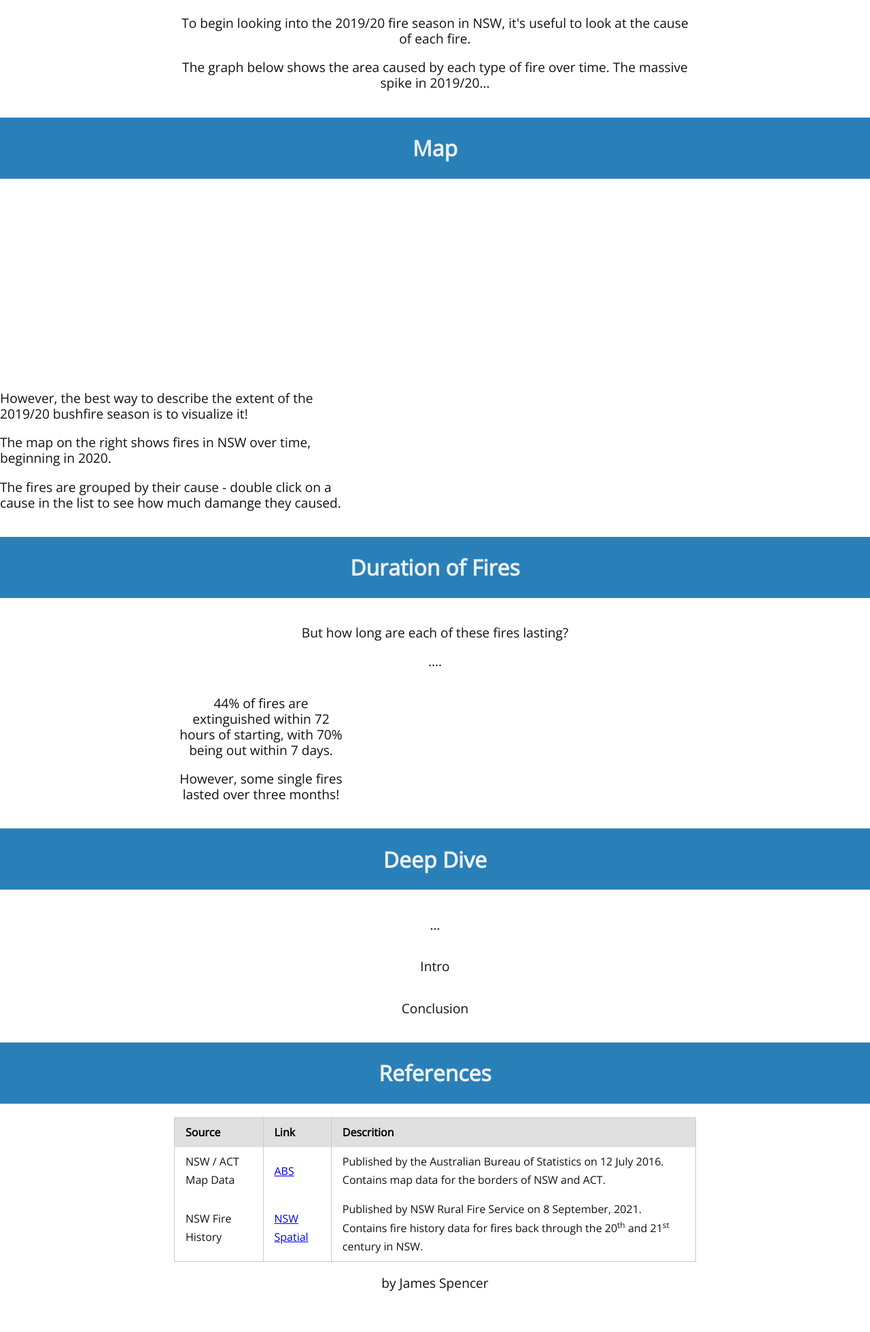
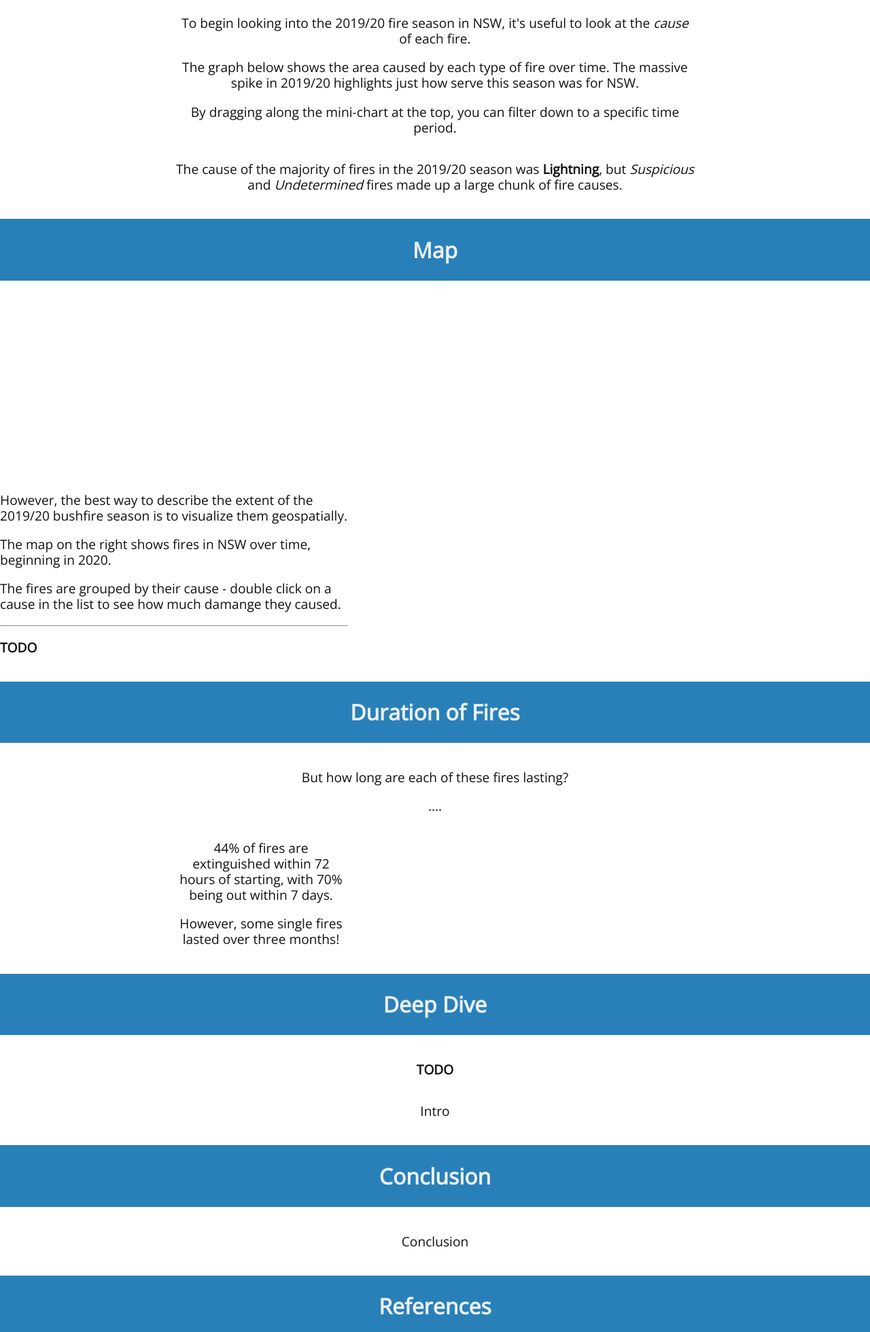
Before and after one commit to jcspencer/FIT3179, a plain HTML site: page index.html in a window 1280 px wide. Shown: the part 751-2711 px from the top of the page at 68% size. Before the commit the page ends 2669 px from the top, so only its background shows below. Drawn offline with nearby package versions, Linux system fonts and the light colour scheme; a script that the page names is missing.

Commit message:
Add text

```diff
--- a/index.html
+++ b/index.html
@@ -41,6 +41,7 @@
                             class="pure-menu-link">Duration</a></li>
                     <li class="pure-menu-item pure-menu-selected"><a href="#deep_dive" class="pure-menu-link">Deep
                             Dive</a></li>
+                    <li class="pure-menu-item pure-menu-selected"><a href="#conclusion" class="pure-menu-link">Conclusion</a></li>
                     <li class="pure-menu-item pure-menu-selected"><a href="#references"
                             class="pure-menu-link">References</a></li>
                 </ul>
@@ -114,13 +115,17 @@
                 <div class="pure-u-3-5">
                     <div class="figure">
                         <p style="text-align: center;">
-                            To begin looking into the 2019/20 fire season in NSW, it's useful to look at the cause of
+                            To begin looking into the 2019/20 fire season in NSW, it's useful to look at the <i>cause</i> of
                             each fire.
                         </p>
 
                         <p style="text-align: center;">
                             The graph below shows the area caused by each type of fire over time. The massive spike in
-                            2019/20...
+                            2019/20 highlights just how serve this season was for NSW.
+                        </p>
+
+                        <p style="text-align: center;">
+                            By dragging along the mini-chart at the top, you can filter down to a specific time period.
                         </p>
                     </div>
                 </div>
@@ -138,6 +143,25 @@
                 <div class="pure-u-4-24">
                 </div>
             </div>
+
+
+            <div class="pure-g" id="row1">
+                <div class="pure-u-1-5">
+                </div>
+
+                <div class="pure-u-3-5">
+                    <div class="figure">
+                        <p style="text-align: center;">
+                            The cause of the majority of fires in the 2019/20 season was <b>Lightning</b>, but <i>Suspicious</i> and <i>Undetermined</i> fires made up a large chunk of fire causes.
+                        </p>
+                    </div>
+                </div>
+
+                <div class="pure-u-1-5">
+                </div>
+            </div>
+
+            <!-- Map -->
 
             <div class="pure-g spacer" id="map">
                 <div class="pure-u-1-5"></div>
@@ -162,15 +186,17 @@
                         <br />
                         <br />
                         <p>
-                            However, the best way to describe the extent of the 2019/20 bushfire season is to visualize
-                            it!
+                            However, the best way to describe the extent of the 2019/20 bushfire season is to visualize them geospatially.
                         </p>
                         <p>
                             The map on the right shows fires in NSW over time, beginning in 2020.
                         </p>
                         <p>
-                            The fires are grouped by their cause - double click on a cause in the list to see how much
-                            damange they caused.
+                            The fires are grouped by their cause - double click on a cause in the list to see how much damange they caused.
+                        </p>
+                        <hr />
+                        <p>
+                            <b>TODO</b>
                         </p>
                     </div>
                 </div>
@@ -180,7 +206,7 @@
                 </div>
             </div>
 
-
+            <!-- Fire Duration -->
 
             <div class="pure-g spacer" id="duration">
                 <div class="pure-u-1-5"></div>
@@ -245,7 +271,7 @@
                 </div>
             </div>
 
-            <!-- Header for Time -->
+            <!-- Deep Dive -->
             <div class="pure-g spacer" id="deep_dive">
                 <div class="pure-u-1-5"></div>
                 <div class="pure-u-3-5">
@@ -258,7 +284,7 @@
                 <div class="pure-u-3-5">
                     <div class="figure">
                         <p style="text-align: center;">
-                            ...
+                            <b>TODO</b>
                         </p>
                     </div>
                 </div>
@@ -289,6 +315,14 @@
                     <div id="viz6" class="vega-vis"></div>
                 </div>
                 <div class="pure-u-4-24"></div>
+            </div>
+
+            <div class="pure-g spacer" id="conclusion">
+                <div class="pure-u-1-5"></div>
+                <div class="pure-u-3-5">
+                    <h1>Conclusion</h1>
+                </div>
+                <div class="pure-u-1-5"></div>
             </div>
 
             <div class="pure-g" id="row1">
@@ -347,9 +381,8 @@
                                             Spatial</a>
                                     </td>
                                     <td>
-                                        Published by NSW Rural Fire Service on 8 September, 2021. Contains fire history
-                                        data for fires back through the 20<sup>th</sup> and 21<sup>st</sup> century in
-                                        NSW.
+                                        Published by NSW Rural Fire Service on 8 September, 2021. This data set contains geospatial data and information about fires
+                                        throughout the 20<sup>th</sup> and 21<sup>st</sup> century in New South Wales.
                                     </td>
                                 </tr>
                             </tbody>
@@ -357,7 +390,7 @@
                         </table>
 
                         <p style="text-align: center;">
-                            by James Spencer
+                            by James Spencer, 2021
                         </p>
                     </div>
                 </div>
```
